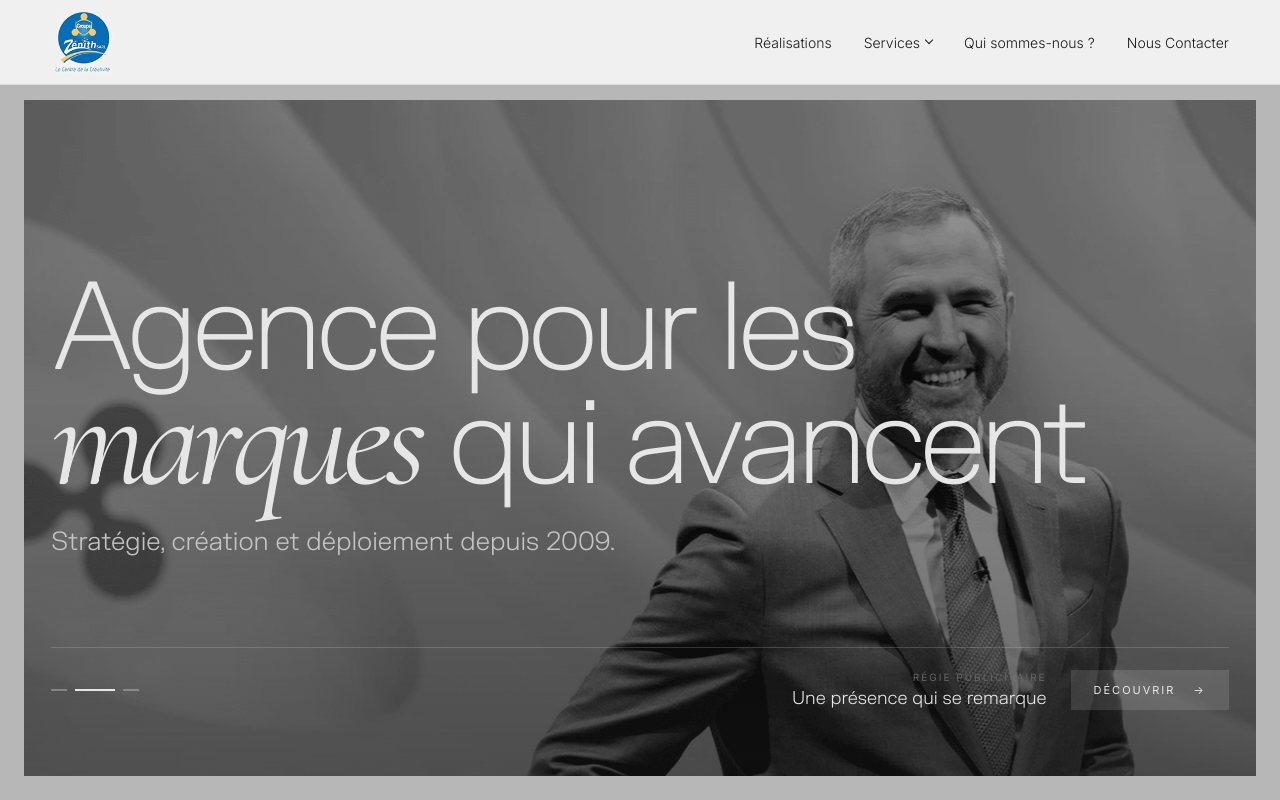
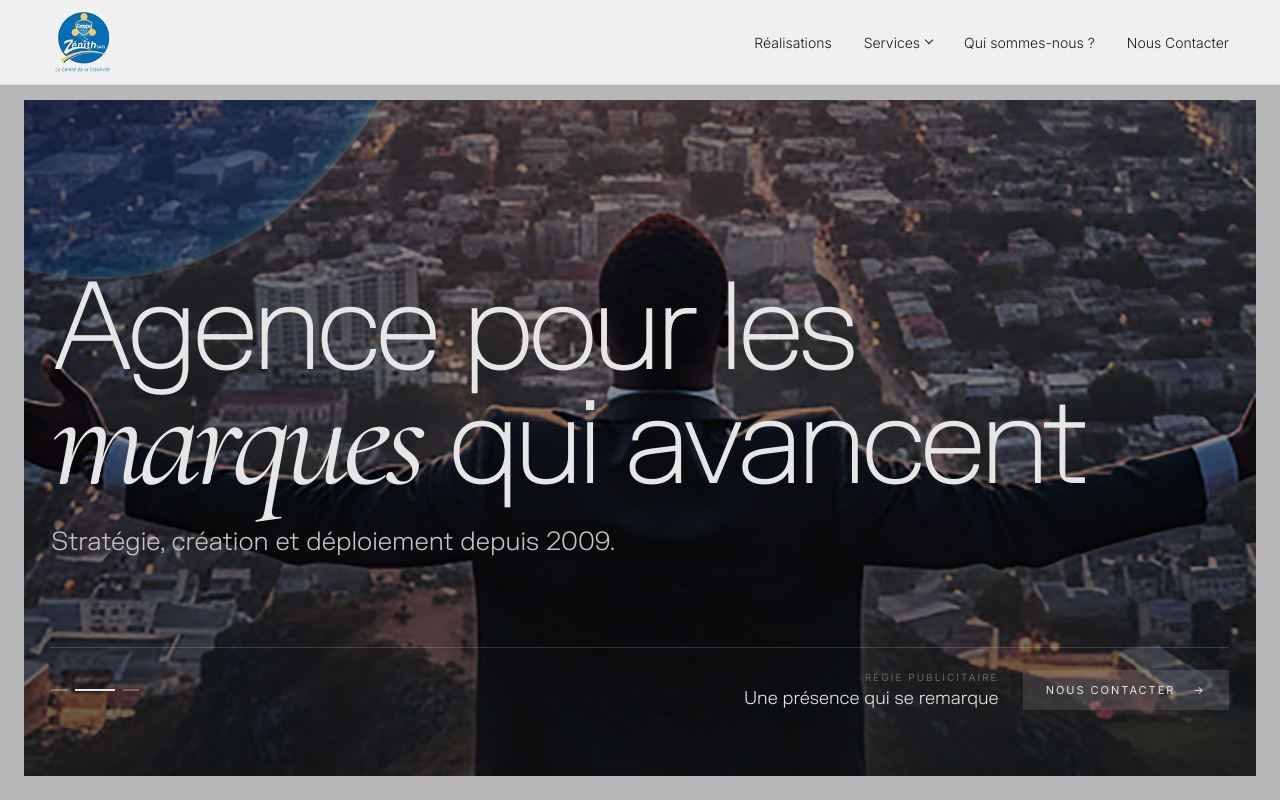
Before and after one commit to zeuscristian-ai/Zenith-Communication-siteweb, a React (Vite) app: page / in a window 1280 px wide. Shown: the top 800 px of the page. Built offline with nearby package versions, Linux system fonts and the light colour scheme.

Commit message:
Update hero CTA and imagery

```diff
--- a/src/components/Hero.jsx
+++ b/src/components/Hero.jsx
@@ -50,8 +50,8 @@ export default function Hero() {
             <small>{heroSlides[active].label}</small>
             <strong>{heroSlides[active].title}</strong>
           </div>
-          <a className="ghost-button" href="#projets">
-            Découvrir <span>→</span>
+          <a className="ghost-button" href="#contact">
+            Nous Contacter <span>→</span>
           </a>
         </div>
       </div>
--- a/src/data/content.js
+++ b/src/data/content.js
@@ -5,7 +5,7 @@ export const heroSlides = [
     title: "Des idées qui prennent position",
   },
   {
-    image: "/images/hero/xrp-cover.png",
+    image: "/images/hero/zenith-city-hero.jpeg",
     label: "Régie publicitaire",
     title: "Une présence qui se remarque",
   },
```
Also changed, not shown: public/images/hero/zenith-city-hero.jpeg (added).
